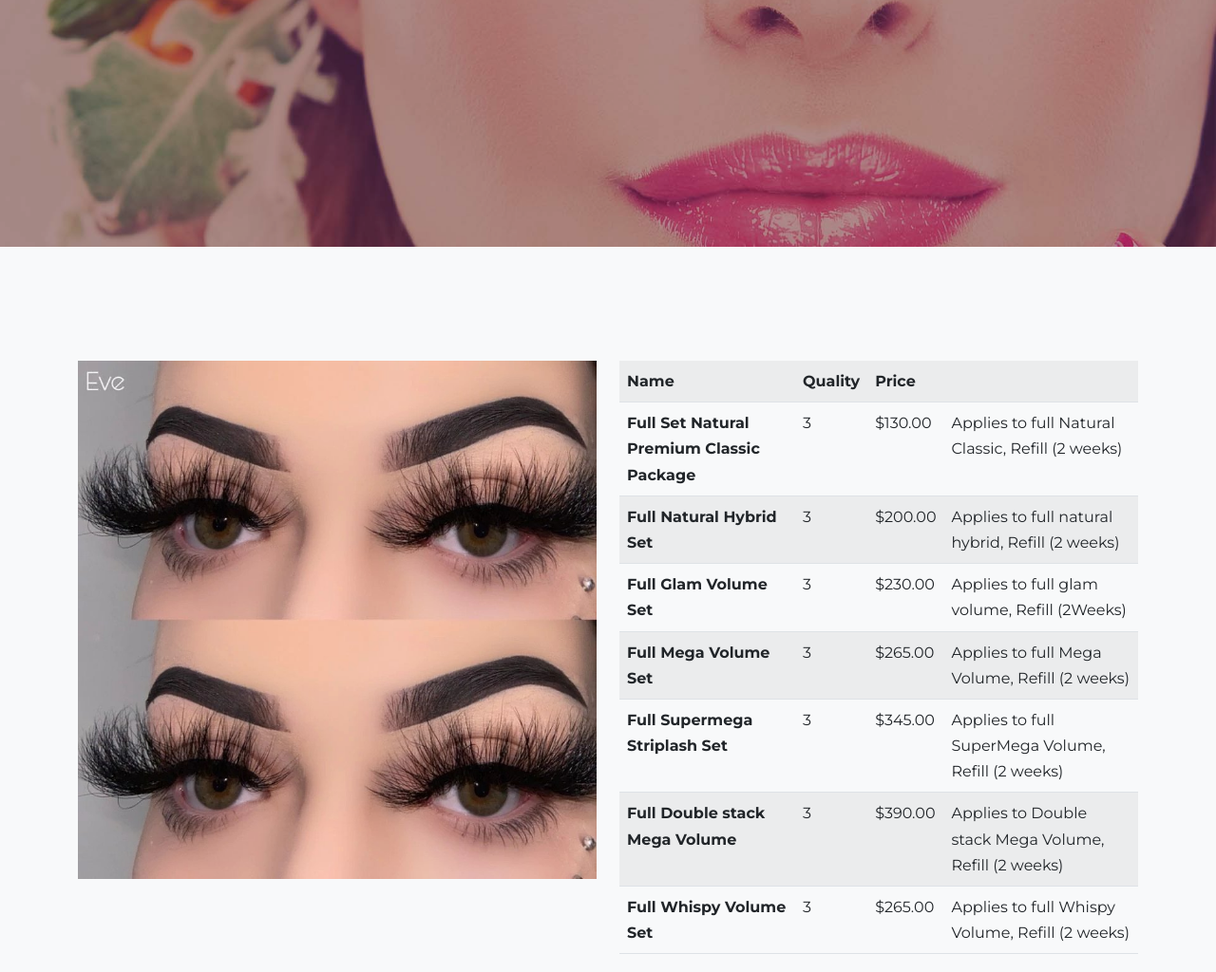
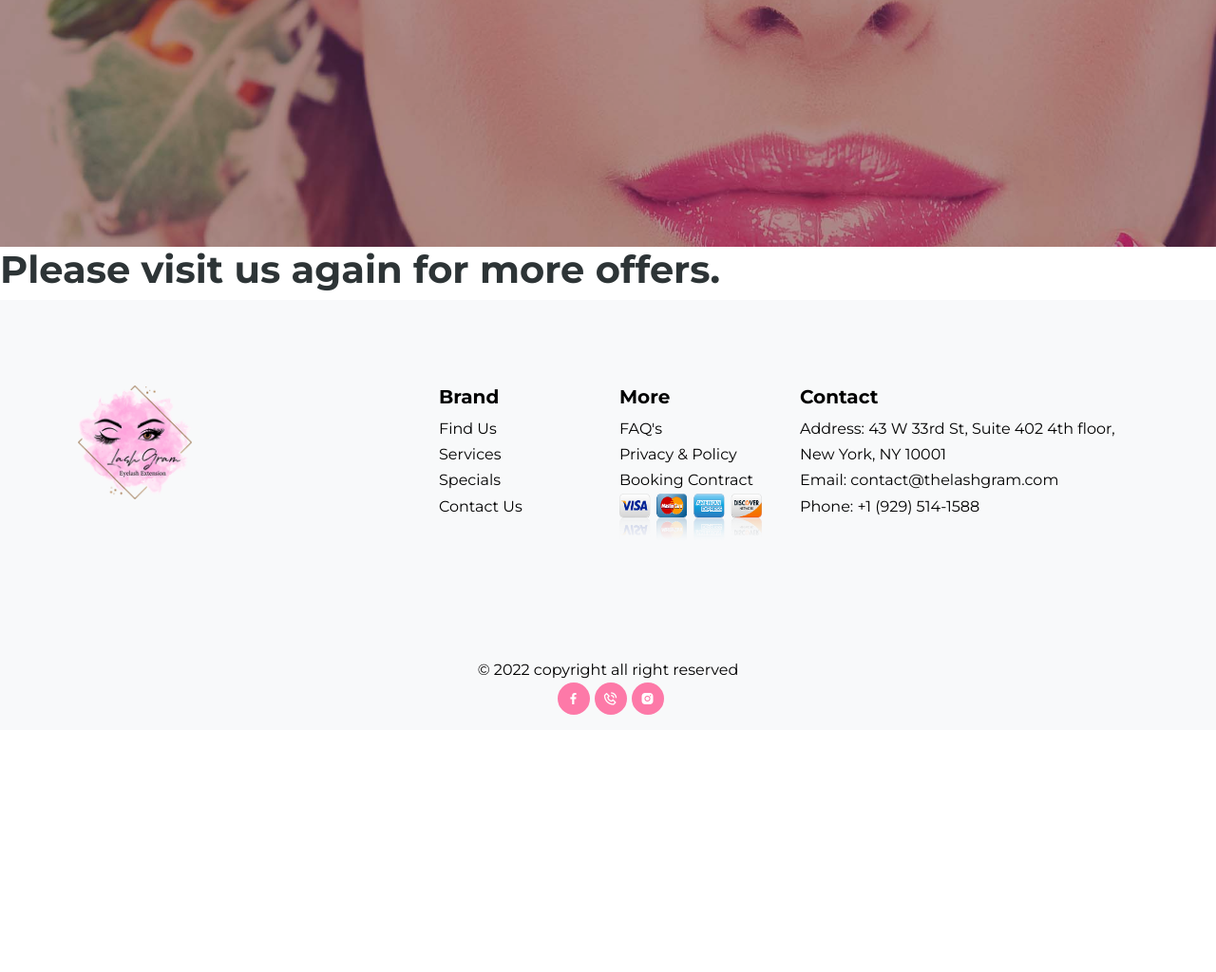
Before and after one commit to ChisoPani/TheLashGram, a plain HTML site: page specials.html in a window 1280 px wide. Shown: the part 540-1564 px from the top of the page at 95% size. After the commit the page ends 1309 px from the top, so only its background shows below. Drawn offline with nearby package versions, Linux system fonts and the light colour scheme.

Commit message:
Update specials.html
removed specials info. Added visit us again

```diff
--- a/specials.html
+++ b/specials.html
@@ -64,7 +64,7 @@
     </div>
   </div><!-- //HERO -->
 
-  <!-- SERVICES -->
+  <!-- SERVICES
   <section id="services" class="bg-light">
     <div class="container">
       <div class="row">
@@ -129,14 +129,13 @@
             </table>
           </div>
         </div>
-  </section><!-- SERVICES -->
+  </section>
 
 
 
 
 
 
-  <!-- CONTACT -->
   <section id="contact">
     <div class="container">
       <div class="row mb-5">
@@ -170,6 +169,9 @@
       </form>
 
     </div>
+   -->
+
+  <h1>Please visit us again for more offers.</h1>
 
   </section><!-- CONTACT -->
   <footer>
```
